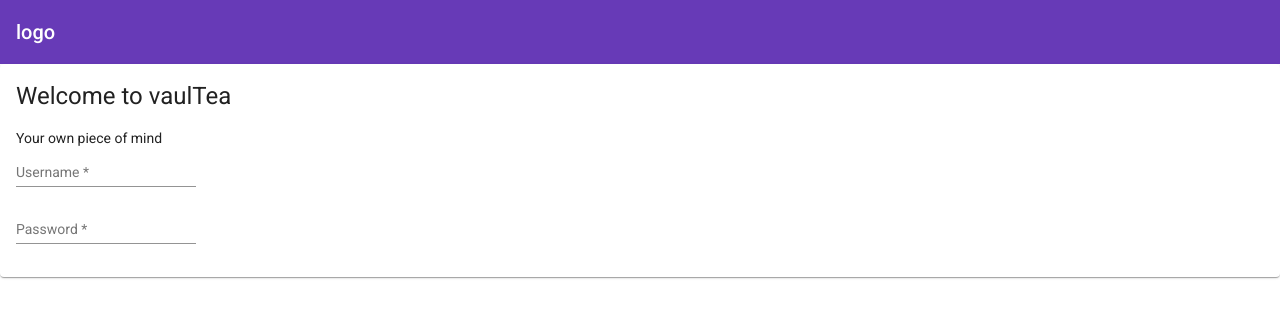
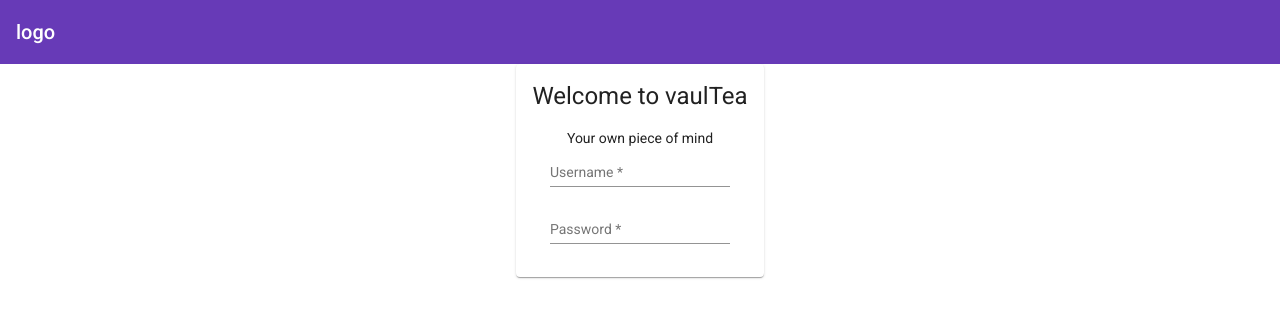
Before and after one commit to Noah231515/vaultea, an Angular app in the folder vaulteaclient/: page /login in a window 1280 px wide. Shown: the top 318 px of the page. Built offline with nearby package versions, Linux system fonts and the light colour scheme.

Commit message:
centering

```diff
--- a/vaulteaclient/src/app/app.component.html
+++ b/vaulteaclient/src/app/app.component.html
@@ -1,8 +1,10 @@
+<div fxLayout='column'>
   <div fxFlex>
     <mat-toolbar color='primary'>
       <span>logo</span>
     </mat-toolbar>
   </div>
-<div class='m-16'>
+  <div fxFlex fxLayoutAlign='center center'>
     <router-outlet></router-outlet>
   </div>
+</div>
--- a/vaulteaclient/src/app/app.module.ts
+++ b/vaulteaclient/src/app/app.module.ts
@@ -1,4 +1,5 @@
 import { NgModule } from '@angular/core';
+import { FlexLayoutModule } from '@angular/flex-layout';
 import { MatToolbarModule } from '@angular/material/toolbar';
 import { BrowserModule } from '@angular/platform-browser';
 import { BrowserAnimationsModule } from '@angular/platform-browser/animations';
@@ -17,6 +18,7 @@ import { AuthenticationModule } from './authentication/authentication.module';
     BrowserAnimationsModule,
     BrowserModule,
     MatToolbarModule,
+    FlexLayoutModule
   ],
   providers: [],
   bootstrap: [AppComponent]
--- a/vaulteaclient/src/app/authentication/login-page/login-page.component.html
+++ b/vaulteaclient/src/app/authentication/login-page/login-page.component.html
@@ -1,5 +1,5 @@
 <mat-card>
-    <div fxFlex fxLayout="column">
+    <div fxFlex fxLayout='column' fxLayoutAlign='center center'>
         <h1>Welcome to vaulTea</h1>
         <span>Your own piece of mind</span>
         <div fxFlex fxLayout="column" fxFlexLayoutGap="16px">
```
Lines whose indentation alone changed are shown as unchanged.
